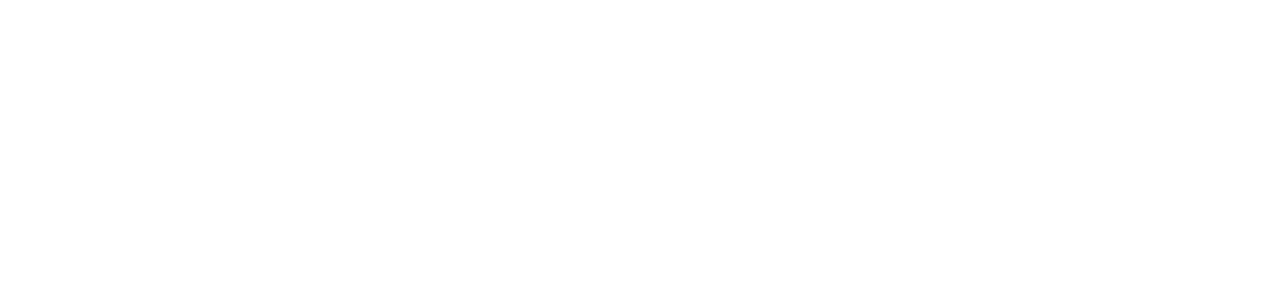
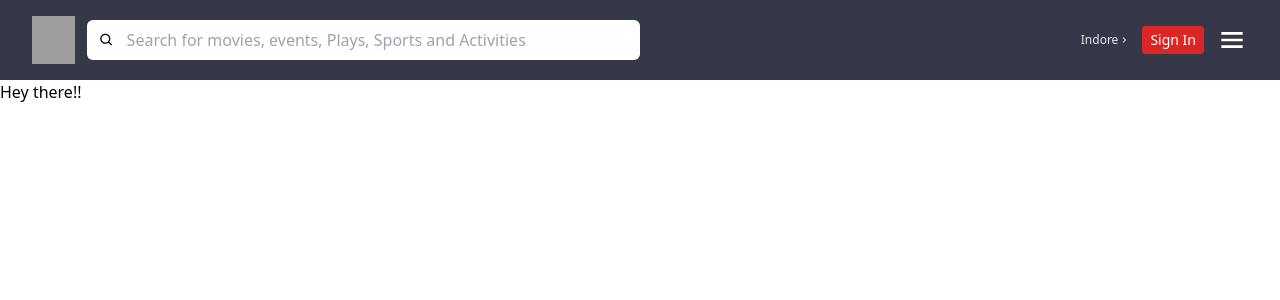
Before and after one commit to akibmak/Book-My-Show, a React (Create React App) app: page /movie/1 in a window 1280 px wide. Shown: the top 300 px of the page. Built offline with nearby package versions, Linux system fonts and the light colour scheme; grey boxes are pictures that could not be loaded.

Commit message:
added Movie Layout

```diff
--- a/src/App.js
+++ b/src/App.js
@@ -1,10 +1,12 @@
 import { Route } from "react-router-dom";
 
 // HOC
-import DefaultHOC from "./HOC/default.HOC"
+import DefaultHOC from "./HOC/default.HOC";
+import MovieHOC from "./HOC/Movie.HOC";
 
 // Pages
-import HomePage from "./pages/Home.page"
+import HomePage from "./pages/Home.page";
+import Movie from "./pages/Movie.page";
 
 
 // Import css files
@@ -15,6 +17,7 @@
   return (
     <>
       <DefaultHOC path="/" exact component={HomePage} />
+      <MovieHOC path="/movie/:id" exact component={Movie} />
     </>
   );
 }
--- /dev/null
+++ b/src/HOC/Movie.HOC.jsx
@@ -0,0 +1,22 @@
+import React from "react";
+import { Route } from "react-router-dom";
+
+// Layout
+import MovieLayout from "../layouts/Movie.layout";
+
+const MovieHOC = ({ component: Component, ...rest }) => {
+    return (<>
+        <Route
+        {...rest}
+            component={(props) => (
+            <MovieLayout>
+                <Component {...props} />
+            </MovieLayout>
+            )
+        }
+        />
+    </>
+    );
+};
+
+export default MovieHOC;
--- /dev/null
+++ b/src/layouts/Movie.layout.jsx
@@ -0,0 +1,15 @@
+import React from "react";
+
+// Components
+import Navbar from "../components/Navbar/navbar.component";
+
+const MovieLayout = (props) => {
+    return (
+        <>
+            <Navbar />
+            {props.children}
+        </>
+    );
+};
+
+export default MovieLayout;
--- /dev/null
+++ b/src/pages/Movie.page.jsx
@@ -0,0 +1,7 @@
+const Movie = () => {
+    return (
+        <>Hey there!!</>
+    );
+}
+
+export default Movie;
```
